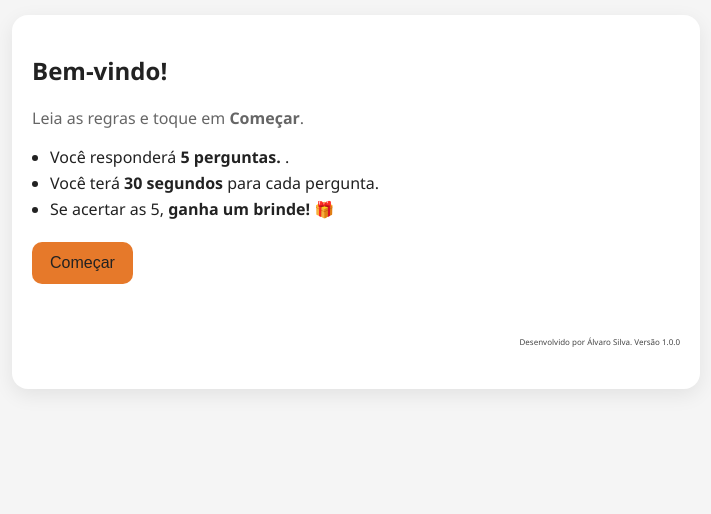
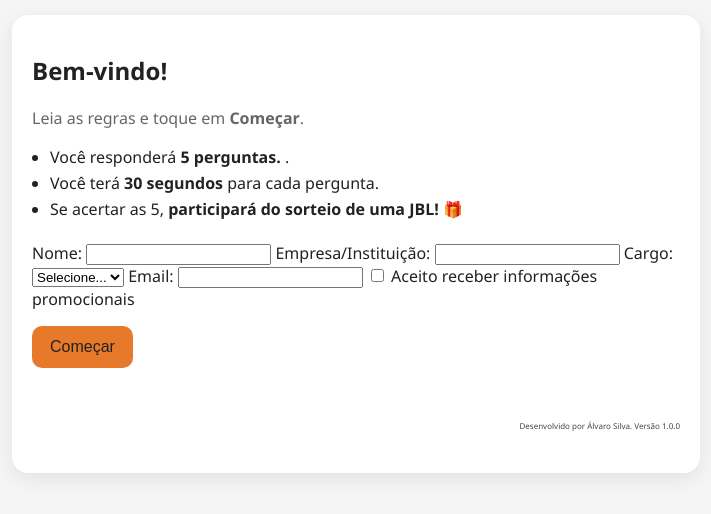
Before and after one commit to AlvaroNego/TECQuiz, a Flask app: page /quiz in a window 1280 px wide. Shown: the part 197-711 px from the top of the page, without its empty margins (284-995 px from the left). Run offline with Flask 3, Linux system fonts and the light colour scheme.

Commit message:
v1.3.0
Changed the sign up to the main with the instructions

```diff
--- a/app.py
+++ b/app.py
@@ -1,10 +1,12 @@
 from flask import Flask, render_template, request, jsonify, send_file
+from flask_cors import CORS
 import json
 import os
 
 app = Flask(__name__)
+CORS(app)  # Permite todas as origens por padrão
 
-CADASTROS_FILE = "cadastros.json"
+CADASTROS_FILE = os.path.join(os.path.dirname(__file__), "cadastros.json")
 TOKEN = '2005'
 
 # Função para carregar os cadastros
@@ -60,7 +62,7 @@ def home():
 
 @app.route("/quiz")
 def quiz():
-    return render_template("/templates/quiz.html")
+    return render_template("quiz.html")
 
 @app.route("/ja-jogou")
 def ja_jogou():
--- a/static/quiz.js
+++ b/static/quiz.js
@@ -164,8 +164,54 @@ function finalizarQuiz(){
 }
 
 // --- Controles ---
-startBtn.addEventListener("click", async () => {
-  // Garante que já carregou (ou tentou) as perguntas
+startBtn.addEventListener("click", async (e) => {
+  e.preventDefault();
+
+  // --- Validação do cadastro ---
+  const nome   = document.getElementById("nome").value.trim();
+  const empresa= document.getElementById("empresa").value.trim();
+  const cargo  = document.getElementById("cargo").value;
+  const email  = document.getElementById("email").value.trim();
+  const promo  = document.getElementById("promo").checked;
+  const msg    = document.getElementById("cadastro-msg");
+
+  if(!nome || !empresa || !cargo || !email){
+    msg.textContent = "⚠ Preencha todos os campos antes de começar.";
+    return;
+  }
+
+  // Monta o objeto
+  const dados = {
+      nome: nome,
+      empresa: empresa,
+      cargo: cargo,
+      email: email,
+      aceitaPromocoes: promo
+  };
+  // Faz a requisição POST para o backend
+  fetch('/cadastro', {
+      method: 'POST',
+      headers: {
+          'Content-Type': 'application/json'
+      },
+      body: JSON.stringify(dados)
+  })
+  .then(response => response.json())
+  .then(data => {
+      if (data.status === 'success') {
+          // Se cadastro OK, esconde tela de cadastro e mostra quiz
+          document.getElementById('cadastro-container').style.display = 'none';
+          document.getElementById('quiz-container').style.display = 'block';
+      } else {
+          alert(data.message); // Mostra mensagem de erro (ex.: e-mail já cadastrado)
+      }
+  })
+  .catch(error => {
+      console.error('Erro:', error);
+      alert('Ocorreu um erro ao enviar os dados. Tente novamente.');
+  });
+
+  // --- Inicia o quiz normalmente ---
   if (perguntas.length === 0) {
     await carregarPerguntas();
   }
@@ -186,49 +232,6 @@ backHomeBtn.addEventListener("click", () => {
   show(startScreen);
 });
 
-//document.getElementById('cadastroForm').addEventListener('submit', function (e) {
-//    e.preventDefault(); // Evita reload da página
-//
-//    // Pega os dados do formulário
-//    const nome = document.getElementById('nome').value;
-//    const empresa = document.getElementById('empresa').value;
-//    const cargo = document.getElementById('cargo').value;
-//    const email = document.getElementById('email').value;
-//    const aceitaPromocoes = document.getElementById('aceita-promocoes').checked;
-//
-//    // Monta o objeto
-//    const dados = {
-//        nome: nome,
-//        empresa: empresa,
-//        cargo: cargo,
-//        email: email,
-//        aceitaPromocoes: aceitaPromocoes
-//    };
-//
-//    // Faz a requisição POST para o backend
-//    fetch('/cadastro', {
-//        method: 'POST',
-//        headers: {
-//            'Content-Type': 'application/json'
-//        },
-//        body: JSON.stringify(dados)
-//    })
-//    .then(response => response.json())
-//    .then(data => {
-//        if (data.status === 'success') {
-//            // Se cadastro OK, esconde tela de cadastro e mostra quiz
-//            document.getElementById('cadastro-container').style.display = 'none';
-//            document.getElementById('quiz-container').style.display = 'block';
-//        } else {
-//            alert(data.message); // Mostra mensagem de erro (ex.: e-mail já cadastrado)
-//        }
-//    })
-//    .catch(error => {
-//        console.error('Erro:', error);
-//        alert('Ocorreu um erro ao enviar os dados. Tente novamente.');
-//    });
-//});
-
 
 // Pré-carrega perguntas ao abrir (mostra tela inicial mesmo se falhar)
 carregarPerguntas();
--- a/templates/index.html
+++ b/templates/index.html
@@ -61,7 +61,7 @@
         email: form.email.value,
         promo: form.promo.checked
       };
-      const res = await fetch("/cadastro", {
+      const res = await fetch("http://127.0.0.1:5000/cadastro", {
         method: "POST",
         headers: { "Content-Type": "application/json" },
         body: JSON.stringify(data)
--- a/templates/quiz.html
+++ b/templates/quiz.html
@@ -20,8 +20,35 @@
       <ul class="rules">
         <li>Você responderá <strong>5 perguntas. </strong>.</li>
         <li>Você terá <strong>30 segundos</strong> para cada pergunta.</li>
-        <li>Se acertar as 5, <strong>ganha um brinde!</strong> 🎁</li>
+        <li>Se acertar as 5, <strong>participará do sorteio de uma JBL!</strong> 🎁</li>
       </ul>
+
+      <form id="cadastroForm">
+        <label>Nome:
+          <input type="text" id="nome" required>
+        </label>
+        <label>Empresa/Instituição:
+          <input type="text" id="empresa" required>
+        </label>
+        <label>Cargo:
+          <select id="cargo" required>
+            <option value="">Selecione...</option>
+            <option>Diretor</option>
+            <option>Gerente</option>
+            <option>Engenheiro</option>
+            <option>Estudante</option>
+            <option>Outro</option>
+          </select>
+        </label>
+        <label>Email:
+          <input type="email" id="email" required>
+        </label>
+        <label>
+          <input type="checkbox" id="promo"> Aceito receber informações promocionais
+        </label>
+      </form>
+
+      <p id="cadastro-msg" style="color:red;"></p>
 
       <div id="status-msg" class="status hidden"></div>
 
@@ -30,6 +57,8 @@
       <ul class="credits">
         <p>Desenvolvido por Álvaro Silva. Versão 1.0.0</p>
     </section>
+
+
 
     <!-- TELA DO QUIZ -->
     <section id="quiz-screen" class="card hidden">
```
Also changed, not shown: static/cadastro.js (+42 -0 lines).
